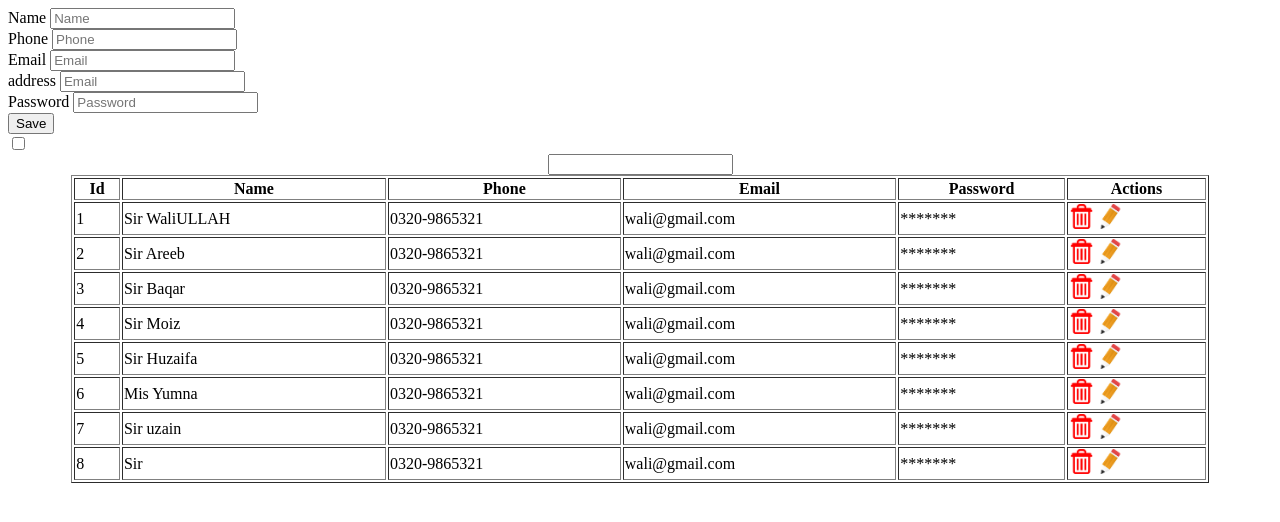
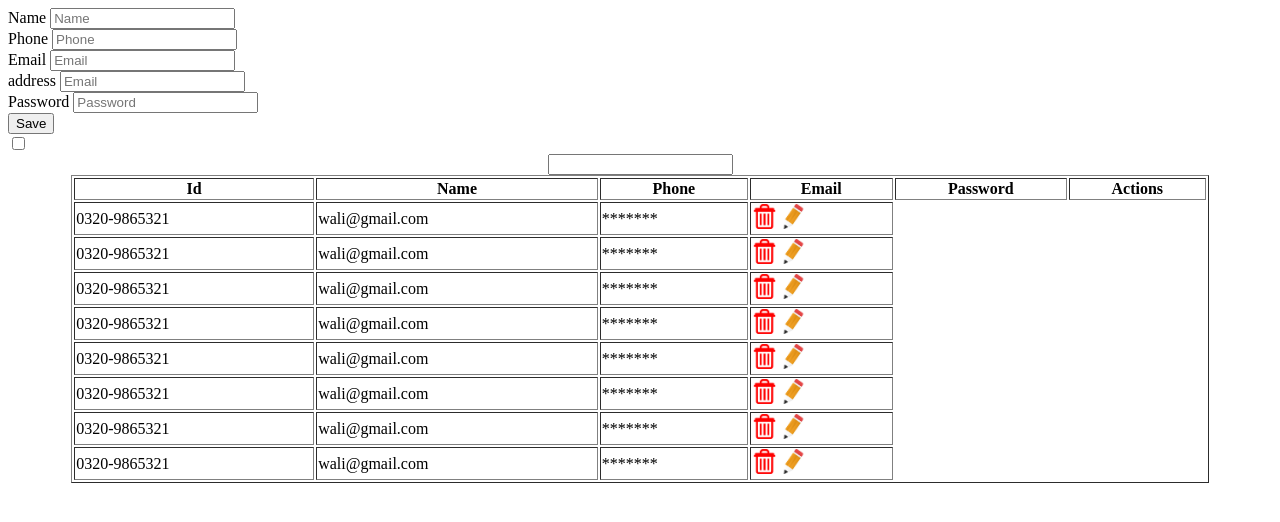
Before and after one commit to Adil47/angular, a plain HTML site: page index.html in a window 1280 px wide. Drawn offline with nearby package versions, Linux system fonts and the light colour scheme.

Commit message:
this is nothing

```diff
--- a/index.html
+++ b/index.html
@@ -38,8 +38,7 @@ Password <input type="text" placeholder="Password" ng-model="Password"><br>
 </tr>
 
 	<tr ng-repeat="Student in Students | filter:txt">
-		<td>{{$index+1}}</td>
-		<td>{{Student.Name}}</td>
+
 
 		<td>{{Student.Phone}}</td>
 		<td>{{Student.Email}}</td>
```
